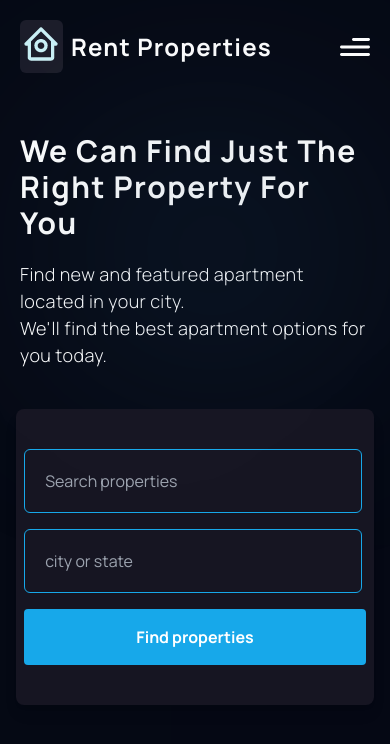
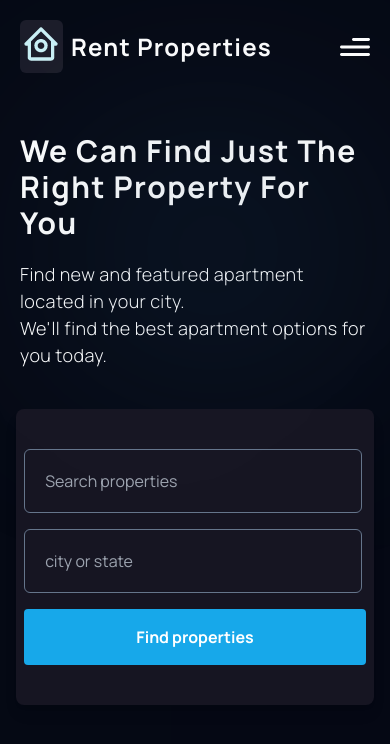
Before and after one commit to Ademayowa/real-estate, a Next.js app: page / in a window 390 px wide. Shown: the top 744 px of the page. Built offline with nearby package versions, Linux system fonts and the light colour scheme.

Commit message:
changed input colors

```diff
--- a/components/Search.tsx
+++ b/components/Search.tsx
@@ -10,7 +10,7 @@ export default function Search() {
         <input
           type='text'
           placeholder='Search properties'
-          className='mb-4 !mr-3 h-16 w-full rounded-md border border-blueColor bg-transparent pl-5 leading-10 text-white outline-none md:mb-0 md:h-auto md:border-none md:pl-0'
+          className='mb-4 !mr-3 h-16 w-full rounded-md border border-slate-500 bg-transparent pl-5 leading-10 text-white outline-none md:mb-0 md:h-auto md:border-none md:pl-0'
         />
       </div>
 
@@ -19,7 +19,7 @@ export default function Search() {
         <input
           type='text'
           placeholder='city or state'
-          className='mb-4 !mr-3 h-16 w-full rounded-md border border-blueColor bg-transparent pl-5 leading-10 text-white outline-none md:mb-0 md:h-auto md:border-none md:pl-0'
+          className='mb-4 !mr-3 h-16 w-full rounded-md border border-slate-500 bg-transparent pl-5 leading-10 text-white outline-none md:mb-0 md:h-auto md:border-none md:pl-0'
         />
       </div>
 
```
